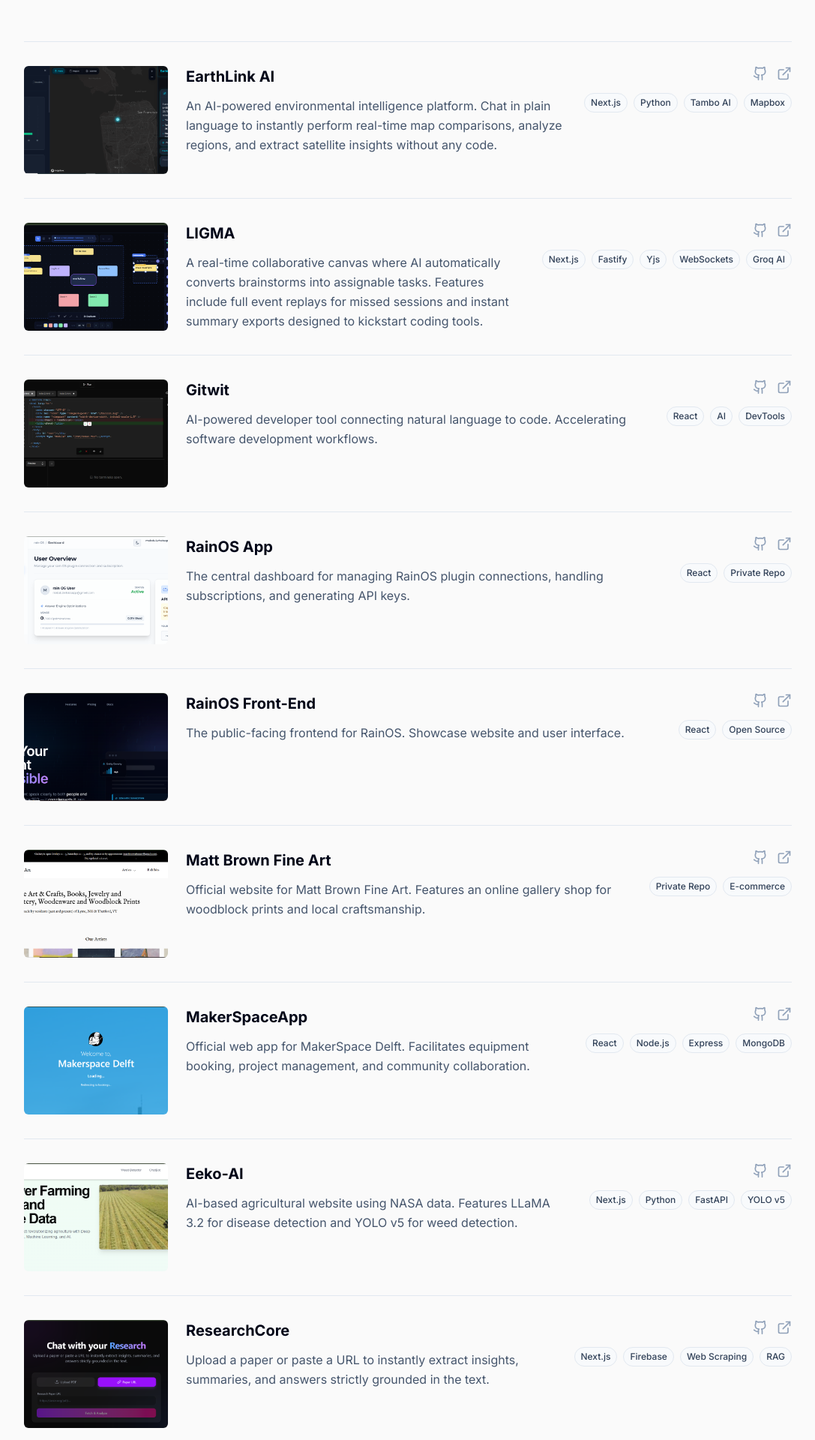
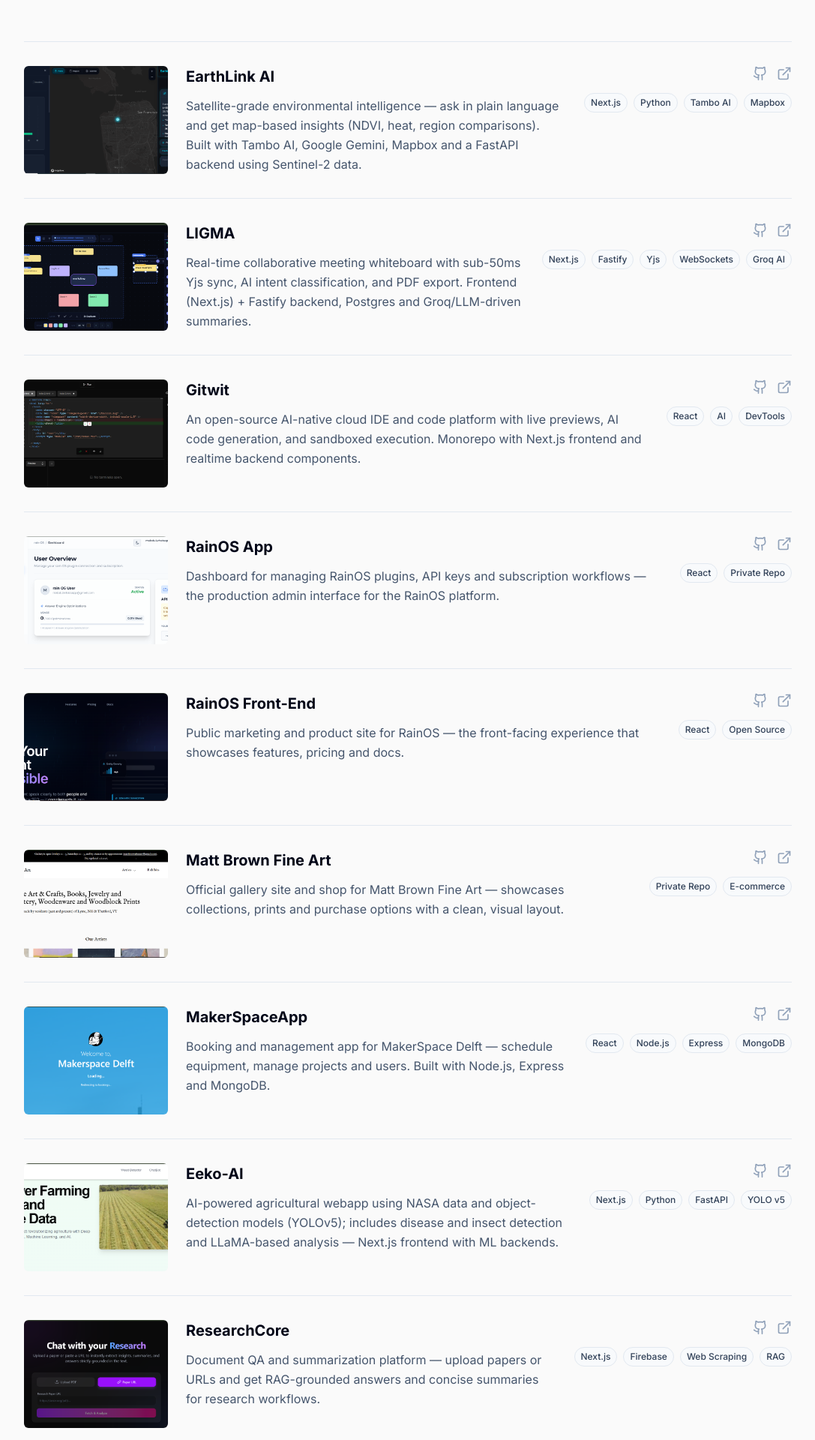
Before and after one commit to abdulrehmann231/portfolio-web, a React (Vite) app: page / in a window 1280 px wide. Shown: the part 3460-5380 px from the top of the page at 75% size, without its empty margins (96-1183 px from the left). Built offline with nearby package versions, Linux system fonts and the light colour scheme.

Commit message:
fix: description

```diff
--- a/src/components/sections/Projects.jsx
+++ b/src/components/sections/Projects.jsx
@@ -14,82 +14,91 @@ import ligmaImg from '../../assets/ligma.png';
 
 const projects = [
     {
-        title: "EarthLink AI",
-        description: "An AI-powered environmental intelligence platform. Chat in plain language to instantly perform real-time map comparisons, analyze regions, and extract satellite insights without any code.",
-        tags: ["Next.js", "Python", "Tambo AI", "Mapbox"],
-        links: { github: "https://github.com/abdulrehmann231/EarthLink-AI/", demo: "https://earth-link-ai.vercel.app/" },
-        image: earthlinkAiImg
+        title: 'EarthLink AI',
+        description:
+            'Satellite-grade environmental intelligence — ask in plain language and get map-based insights (NDVI, heat, region comparisons). Built with Tambo AI, Google Gemini, Mapbox and a FastAPI backend using Sentinel-2 data.',
+        tags: ['Next.js', 'Python', 'Tambo AI', 'Mapbox'],
+        links: { github: 'https://github.com/abdulrehmann231/EarthLink-AI/', demo: 'https://earth-link-ai.vercel.app/' },
+        image: earthlinkAiImg,
     },
     {
-        title: "LIGMA",
-        description: "A real-time collaborative canvas where AI automatically converts brainstorms into assignable tasks. Features include full event replays for missed sessions and instant summary exports designed to kickstart coding tools.",
-        tags: ["Next.js", "Fastify", "Yjs", "WebSockets", "Groq AI"],
-        links: { github: "https://github.com/mustafahk27/LIGMA", demo: "https://hopeful-curiosity-production-1c1a.up.railway.app/" },
-        image: ligmaImg
+        title: 'LIGMA',
+        description:
+            'Real-time collaborative meeting whiteboard with sub-50ms Yjs sync, AI intent classification, and PDF export. Frontend (Next.js) + Fastify backend, Postgres and Groq/LLM-driven summaries.',
+        tags: ['Next.js', 'Fastify', 'Yjs', 'WebSockets', 'Groq AI'],
+        links: { github: 'https://github.com/mustafahk27/LIGMA', demo: 'https://hopeful-curiosity-production-1c1a.up.railway.app/' },
+        image: ligmaImg,
     },
     {
-        title: "Gitwit",
-        description: "AI-powered developer tool connecting natural language to code. Accelerating software development workflows.",
-        tags: ["React", "AI", "DevTools"],
-        links: { github: "https://github.com/jamesmurdza/gitwit/", demo: "https://gitwit.dev/" },
-        image: gitwitImg
+        title: 'Gitwit',
+        description:
+            'An open-source AI-native cloud IDE and code platform with live previews, AI code generation, and sandboxed execution. Monorepo with Next.js frontend and realtime backend components.',
+        tags: ['React', 'AI', 'DevTools'],
+        links: { github: 'https://github.com/jamesmurdza/gitwit/', demo: 'https://gitwit.dev/' },
+        image: gitwitImg,
     },
     {
-        title: "RainOS App",
-        description: "The central dashboard for managing RainOS plugin connections, handling subscriptions, and generating API keys.",
-        tags: ["React", "Private Repo"],
-        links: { github: "#", demo: "https://app.getrainos.com/" },
-        image: rainosAppImg
+        title: 'RainOS App',
+        description:
+            'Dashboard for managing RainOS plugins, API keys and subscription workflows — the production admin interface for the RainOS platform.',
+        tags: ['React', 'Private Repo'],
+        links: { github: '#', demo: 'https://app.getrainos.com/' },
+        image: rainosAppImg,
     },
     {
-        title: "RainOS Front-End",
-        description: "The public-facing frontend for RainOS. Showcase website and user interface.",
-        tags: ["React", "Open Source"],
-        links: { github: "https://github.com/getRainOS/Rain-OS-Front-End", demo: "https://www.getrainos.com/" },
-        image: rainosFrontendImg
+        title: 'RainOS Front-End',
+        description: 'Public marketing and product site for RainOS — the front-facing experience that showcases features, pricing and docs.',
+        tags: ['React', 'Open Source'],
+        links: { github: 'https://github.com/getRainOS/Rain-OS-Front-End', demo: 'https://www.getrainos.com/' },
+        image: rainosFrontendImg,
     },
     {
-        title: "Matt Brown Fine Art",
-        description: "Official website for Matt Brown Fine Art. Features an online gallery shop for woodblock prints and local craftsmanship.",
-        tags: ["Private Repo", "E-commerce"],
-        links: { github: "#", demo: "http://mbrownfa.com/" },
-        image: mattBrownImg
+        title: 'Matt Brown Fine Art',
+        description:
+            'Official gallery site and shop for Matt Brown Fine Art — showcases collections, prints and purchase options with a clean, visual layout.',
+        tags: ['Private Repo', 'E-commerce'],
+        links: { github: '#', demo: 'http://mbrownfa.com/' },
+        image: mattBrownImg,
     },
     {
-        title: "MakerSpaceApp",
-        description: "Official web app for MakerSpace Delft. Facilitates equipment booking, project management, and community collaboration.",
-        tags: ["React", "Node.js", "Express", "MongoDB"],
-        links: { github: "https://github.com/abdulrehmann231/MakerSpaceApp", demo: "https://app.makerspacedelft.nl/" },
-        image: makerspaceImg
+        title: 'MakerSpaceApp',
+        description:
+            'Booking and management app for MakerSpace Delft — schedule equipment, manage projects and users. Built with Node.js, Express and MongoDB.',
+        tags: ['React', 'Node.js', 'Express', 'MongoDB'],
+        links: { github: 'https://github.com/abdulrehmann231/MakerSpaceApp', demo: 'https://app.makerspacedelft.nl/' },
+        image: makerspaceImg,
     },
     {
-        title: "Eeko-AI",
-        description: "AI-based agricultural website using NASA data. Features LLaMA 3.2 for disease detection and YOLO v5 for weed detection.",
-        tags: ["Next.js", "Python", "FastAPI", "YOLO v5"],
-        links: { github: "https://github.com/saim-x/eeko-ai-webapp", demo: "https://eeko-ai.vercel.app/" },
-        image: eekoAiImg
-    },
-
-    {
-        title: "ResearchCore",
-        description: "Upload a paper or paste a URL to instantly extract insights, summaries, and answers strictly grounded in the text.",
-        tags: ["Next.js", "Firebase", "Web Scraping", "RAG"],
-        links: { github: "https://github.com/abdulrehmann231/Summarize-AI", demo: "https://summarize-ai-three-blue.vercel.app/" },
-        image: researchCoreImg
+        title: 'Eeko-AI',
+        description:
+            'AI-powered agricultural webapp using NASA data and object-detection models (YOLOv5); includes disease and insect detection and LLaMA-based analysis — Next.js frontend with ML backends.',
+        tags: ['Next.js', 'Python', 'FastAPI', 'YOLO v5'],
+        links: { github: 'https://github.com/saim-x/eeko-ai-webapp', demo: 'https://eeko-ai.vercel.app/' },
+        image: eekoAiImg,
     },
     {
-        title: "HearMe-AI",
-        description: "Desktop application for recording and transcribing audio. Provides summaries of meetings and long conversations.",
-        tags: ["Electron", "Next.js", "Groq API", "Firebase"],
-        links: { github: "https://github.com/BurhanCantCode/HearMe-AI", demo: "https://hear-me-ai-jvxh.vercel.app/" },
-        image: hearmeAiImg
+        title: 'ResearchCore',
+        description:
+            'Document QA and summarization platform — upload papers or URLs and get RAG-grounded answers and concise summaries for research workflows.',
+        tags: ['Next.js', 'Firebase', 'Web Scraping', 'RAG'],
+        links: { github: 'https://github.com/abdulrehmann231/Summarize-AI', demo: 'https://summarize-ai-three-blue.vercel.app/' },
+        image: researchCoreImg,
     },
     {
-        title: "MicroServices System",
-        description: "Multiple microservices interconnected via Eureka Service Registry with MySQL data storage.",
-        tags: ["Spring Boot", "Java", "MySQL", "Eureka", "Private Repo"],
-        links: { github: "#", demo: "#" },
-        image: microservicesImg
+        title: 'HearMe-AI',
+        description:
+            'Meeting summarization prototype — record or upload audio, transcribe with Deepgram/HuggingFace and generate concise summaries and email exports.',
+        tags: ['Electron', 'Next.js', 'Groq API', 'Firebase'],
+        links: { github: 'https://github.com/BurhanCantCode/HearMe-AI', demo: 'https://hear-me-ai-jvxh.vercel.app/' },
+        image: hearmeAiImg,
+    },
+    {
+        title: 'MicroServices System',
+        description:
+            'A set of Java microservices with Eureka service registry and MySQL storage, demonstrating service discovery and inter-service communication patterns.',
+        tags: ['Spring Boot', 'Java', 'MySQL', 'Eureka', 'Private Repo'],
+        links: { github: '#', demo: '#' },
+        image: microservicesImg,
     },
 ];
 
@@ -140,9 +149,7 @@ const Projects = () => {
                                             </div>
                                         </div>
 
-                                        <p className="text-slate-600 text-sm md:text-base leading-relaxed">
-                                            {project.description}
-                                        </p>
+                                        <p className="text-slate-600 text-sm md:text-base leading-relaxed">{project.description}</p>
                                     </div>
 
                                     <div className="flex flex-col items-start gap-4 lg:items-end">
```
